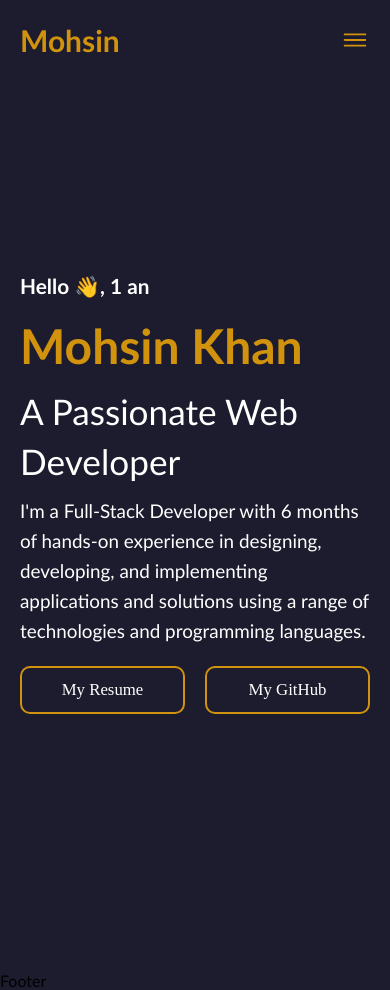
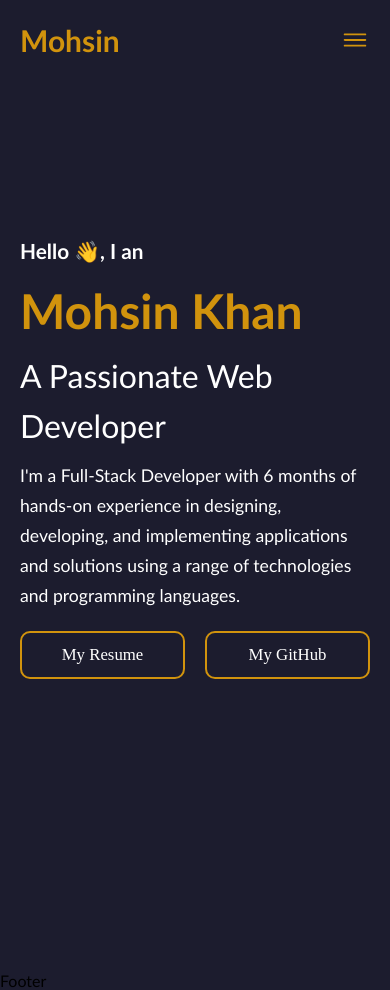
Before and after one commit to Mohsin-Khan0786/portfolio-nextjs, a Next.js app: page / in a window 390 px wide. Built offline with nearby package versions, Linux system fonts and the light colour scheme.

Commit message:
set home & nav

```diff
--- a/src/components/style/home.css
+++ b/src/components/style/home.css
@@ -110,17 +110,22 @@ button {
 }
 
 @media screen and (max-width: 500px) {
+  .title {
+    margin-top: -70px;
+  }
+
   .title h1 {
     font-size: 3rem;
   }
 
   .title h3 {
-    font-size: 2.2rem;
+    font-size: 2rem;
     line-height: 50px;
     margin-top: 10px;
   }
 
   .title p {
     margin-top: 10px;
+    font-size: 1.1rem;
   }
 }
--- a/src/components/ui/Home.jsx
+++ b/src/components/ui/Home.jsx
@@ -8,7 +8,7 @@ const Home = () => {
     <>
       <div className="main">
         <div className="title">
-          <h5>Hello 👋, 1 an </h5>
+          <h5>Hello 👋, I an </h5>
           <h1>Mohsin Khan</h1>
           <h3>A Passionate Web Developer</h3>
           <p>
```
